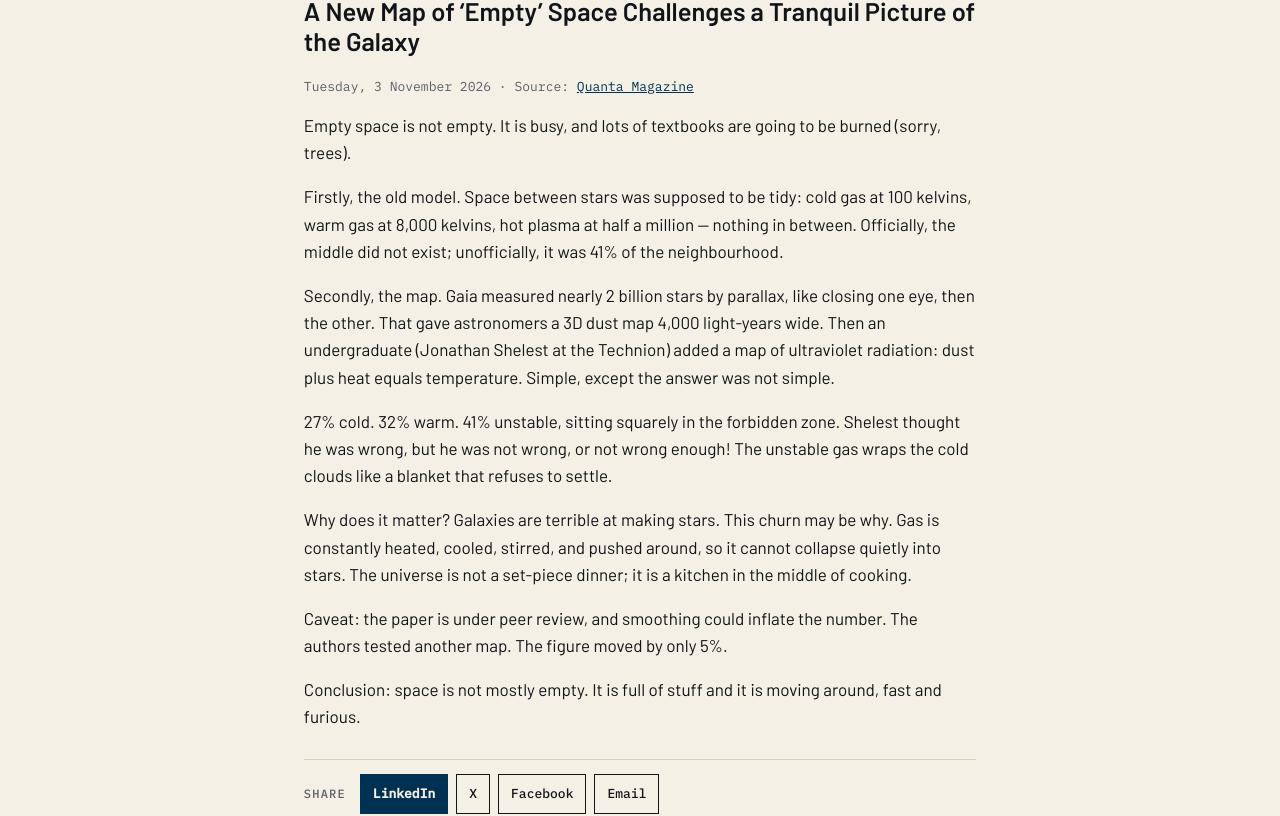
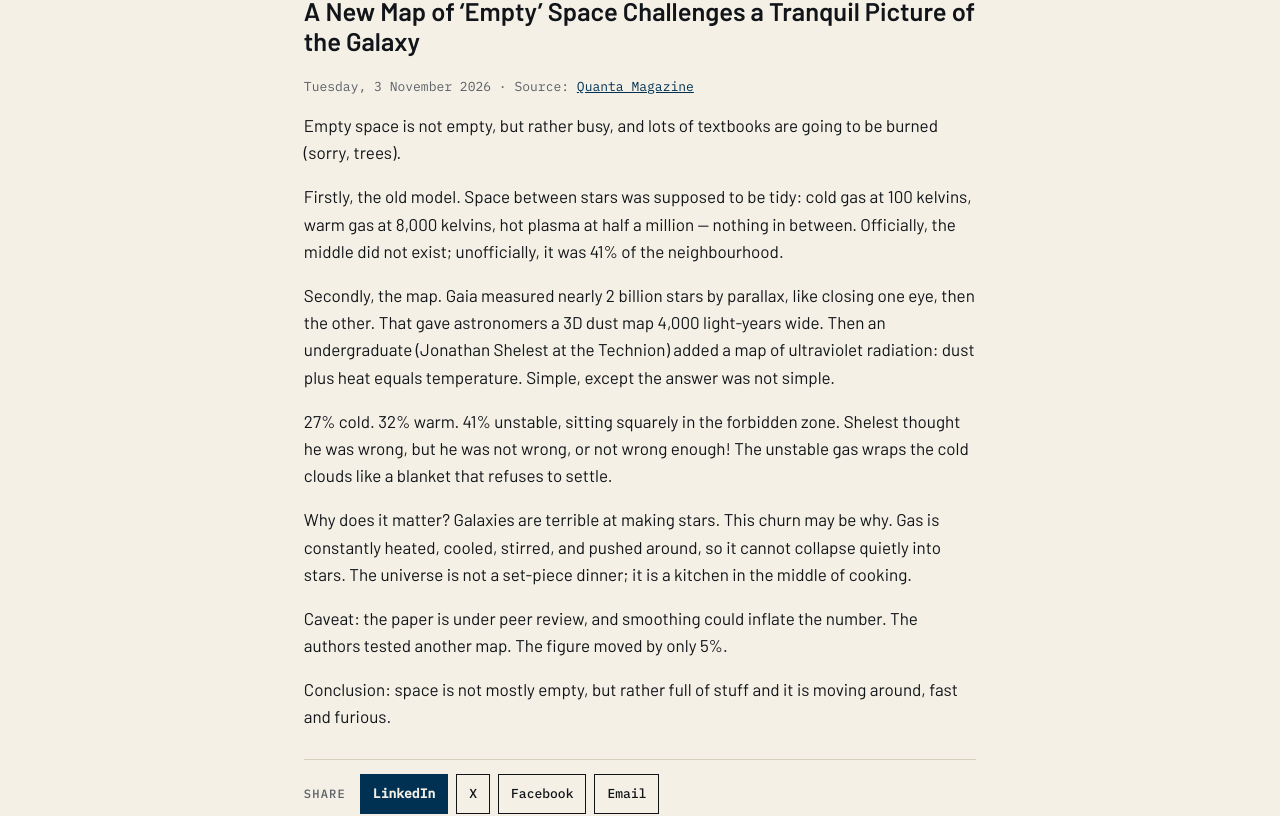
Before and after one commit to katz-news/katz.news, a Jekyll site: the page built from _posts/briefs/2026-11-04-a-new-map-of-empty-space-challenges-a-tranquil-picture-of-th.md, in a window 1280 px wide. Shown: the part 371-1187 px from the top of the page. Built offline with Jekyll 4.4.1, drawn with Linux system fonts in a browser that asks for light colours.

```diff
--- a/_data/build.yml
+++ b/_data/build.yml
@@ -1 +1 @@
-published_at: 2026-11-05T13:25:00Z
+published_at: 2026-11-05T18:06:40Z
--- a/_posts/briefs/2026-11-04-a-new-map-of-empty-space-challenges-a-tranquil-picture-of-th.md
+++ b/_posts/briefs/2026-11-04-a-new-map-of-empty-space-challenges-a-tranquil-picture-of-th.md
@@ -6,7 +6,7 @@ section: science
 source_name: Quanta Magazine
 source_url: https://www.quantamagazine.org/a-new-map-of-empty-space-challenges-a-tranquil-picture-of-the-galaxy-20261030/
 ---
-Empty space is not empty. It is busy, and lots of textbooks are going to be burned (sorry, trees).
+Empty space is not empty, but rather busy, and lots of textbooks are going to be burned (sorry, trees).
 
 Firstly, the old model. Space between stars was supposed to be tidy: cold gas at 100 kelvins, warm gas at 8,000 kelvins, hot plasma at half a million — nothing in between. Officially, the middle did not exist; unofficially, it was 41% of the neighbourhood.
 
@@ -18,4 +18,4 @@ Why does it matter? Galaxies are terrible at making stars. This churn may be why
 
 Caveat: the paper is under peer review, and smoothing could inflate the number. The authors tested another map. The figure moved by only 5%.
 
-Conclusion: space is not mostly empty. It is full of stuff and it is moving around, fast and furious.
+Conclusion: space is not mostly empty, but rather full of stuff and it is moving around, fast and furious.
```
